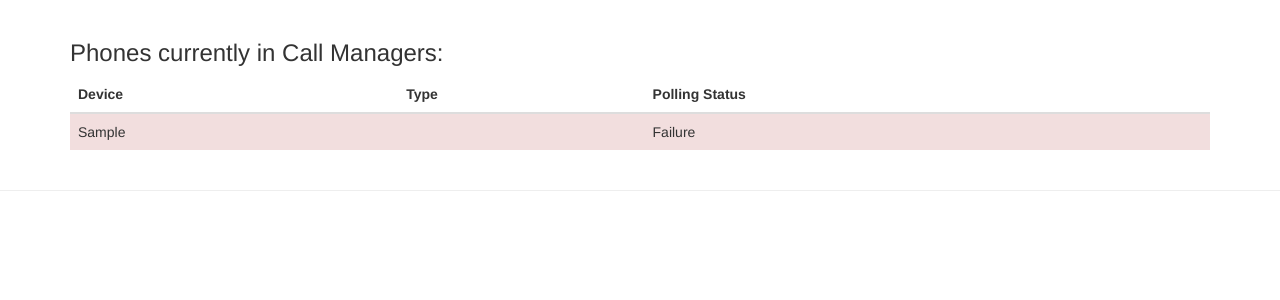
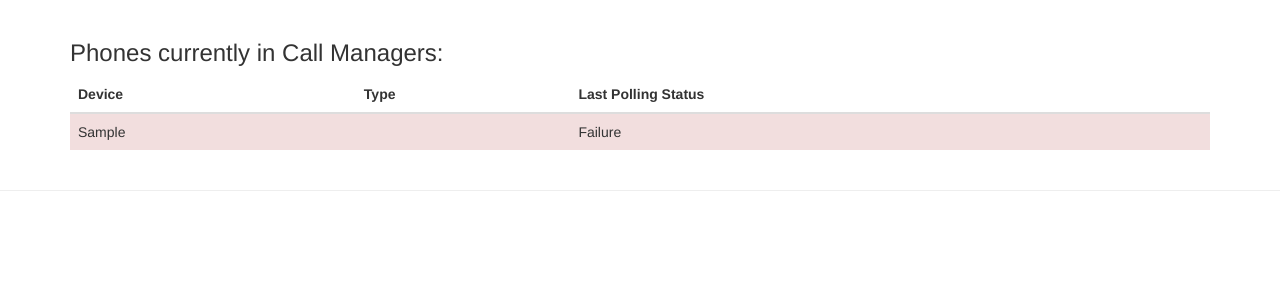
Before and after one commit to slashdoom/openvopt, a PHP site: page /d_stat.php in a window 1280 px wide. Shown: the part 52-352 px from the top of the page. Run offline with PHP 8.4, Linux system fonts and the light colour scheme; the visitor is signed in with stand-in values (Sample User, id 1); tables that the repository leaves empty or names only in its code hold one stand-in row (values such as "Sample post"); data that the repository does not hold is empty.

Commit message:
Update d_stat.php

```diff
--- a/d_stat.php
+++ b/d_stat.php
@@ -51,7 +51,7 @@
     echo '<tr>'."\n";
     echo '<th>Device</th>'."\n";
     echo '<th>Type</th>'."\n";
-    echo '<th>Polling Status</th>'."\n";
+    echo '<th>Last Polling Status</th>'."\n";
     echo '</tr>'."\n";
     echo '</thead>'."\n";
     echo '<tbody>'."\n";
```
